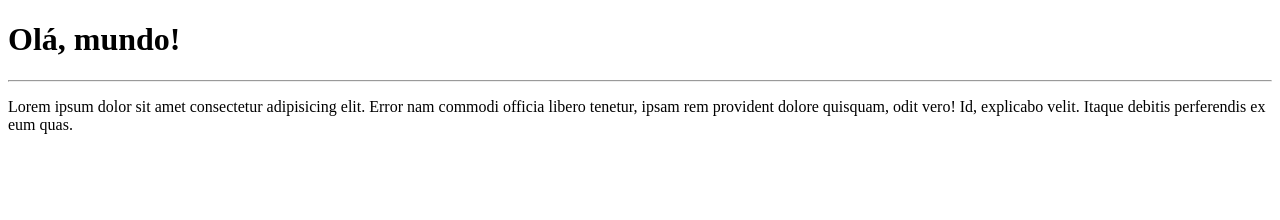
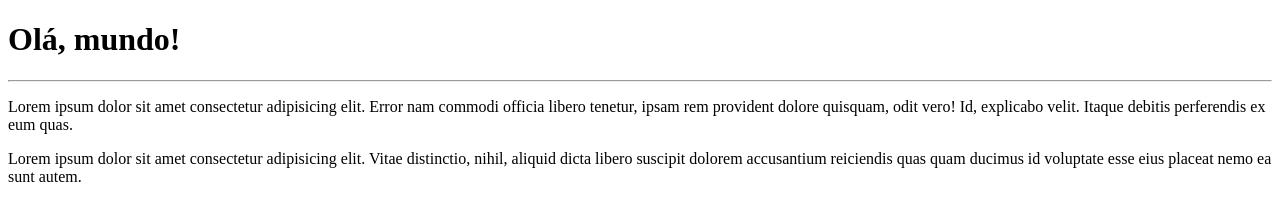
Before and after one commit to paulocsarlins/ola-mundo, a plain HTML site: page site-exemplo/index.html in a window 1280 px wide. Drawn offline with Linux system fonts and the light colour scheme.

Commit message:
Atualiza página principal
Adiciona um segundo parágrafo

```diff
--- a/site-exemplo/index.html
+++ b/site-exemplo/index.html
@@ -11,6 +11,7 @@
     <h1>Olá, mundo!</h1>
     <hr>
     <p>Lorem ipsum dolor sit amet consectetur adipisicing elit. Error nam commodi officia libero tenetur, ipsam rem provident dolore quisquam, odit vero! Id, explicabo velit. Itaque debitis perferendis ex eum quas.</p>
+    <p>Lorem ipsum dolor sit amet consectetur adipisicing elit. Vitae distinctio, nihil, aliquid dicta libero suscipit dolorem accusantium reiciendis quas quam ducimus id voluptate esse eius placeat nemo ea sunt autem.</p>
 
 </body>
 </html>
```
